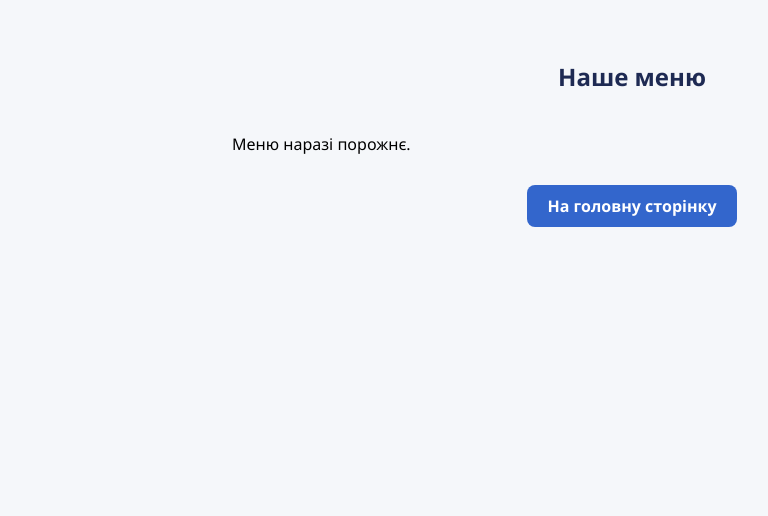
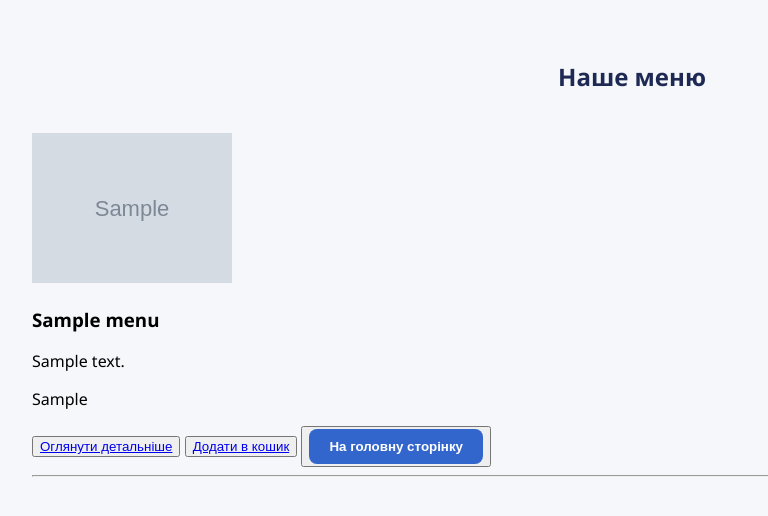
Before and after one commit to nato292/proekt-03.08, a Flask app: page /menu in a window 1280 px wide. Shown: the top 516 px of the page, without its empty margins (8-776 px from the left). Run offline with Flask 3, Linux system fonts and the light colour scheme; tables that the repository leaves empty hold one stand-in row (values such as "Sample post"); grey boxes marked "Sample" are stand-in pictures.

Commit message:
modified:   app.py 	modified:   templates/menu.html start commit

```diff
--- a/app.py
+++ b/app.py
@@ -261,7 +261,7 @@ def add_menu():
 
 @app.route('/menu_check', methods=['GET', 'POST'])
 @login_required
-def menu_check(request):
+def menu_check():
     if current_user.nickname != 'Admin':
         return redirect(url_for('home'))
 
--- a/templates/menu.html
+++ b/templates/menu.html
@@ -70,24 +70,18 @@
     </style>
 </head>
 <body>
-    <div class="container">
-        <h2>Наше меню</h2>
-        {% for product in products %}
-        <div class="menu-item">
-            <img src="{{ url_for('static', filename='images/' ~ (product.file_name or 'no_image.jpg')) }}" alt="{{ product.name }}">
-            <div class="menu-info">
-                <h3>{{ product.name }}</h3>
-                <p>{{ product.description }}</p>
-                <a href="{{ url_for('position', id=product.id) }}">Оглядати детальніше</a>
-                <a href="{{ url_for('add_to_cart', product_id=product.id) }}">Додати в кошик</a>
-            </div>
+    <h2>Наше меню</h2>
+    {% for position in all_positions %}
+        <div>
+            <img src="/static/menu/{{ position.file_name }}" alt="{{ position.name }}" width="200">
+            <h3>{{ position.name }}</h3>
+            <p>{{ position.description }}</p>
+            <p>{{ position.ingredients }}</p>
+            <button><a href="/position/{{ position.name }}">Оглянути детальніше</a></button>
+            <button><a href="{{ url_for('add_to_cart', position_id=position.id) }}">Додати в кошик</a></button>
+            <button><a href="{{ url_for('home') }}" class="back-button">На головну сторінку</a></button>
         </div>
-        {% else %}
-        <p>Меню наразі порожнє.</p>
-        {% endfor %}
-        <div class="back-button-wrapper">
-            <a href="{{ url_for('home') }}" class="back-button">На головну сторінку</a>
-        </div>
-    </div>
+        <hr>
+    {% endfor %}
 </body>
 </html>
```
